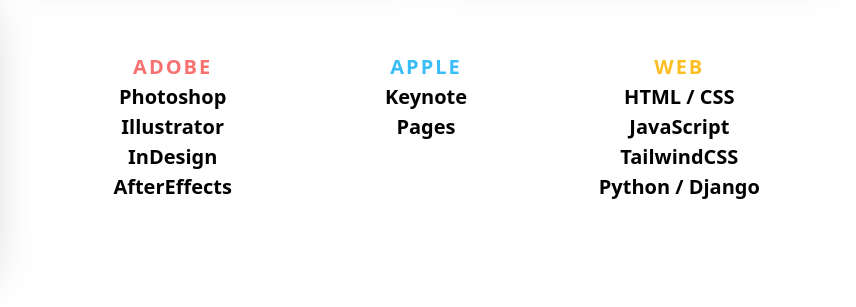
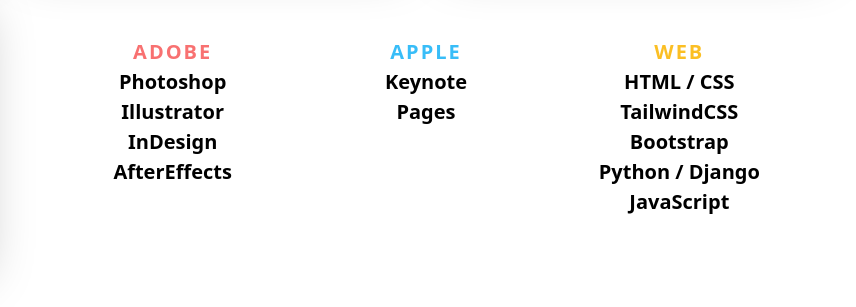
Before and after one commit to sprodi/sprodi.github.io, a website: page index.html in a window 1280 px wide. Shown: the part 1338-1645 px from the top of the page, 424-1280 px from the left. Drawn offline with nearby package versions, Linux system fonts and the light colour scheme; some packages are replaced by stand-ins of ours; a script that the page names is missing.

Commit message:
updated skills section

```diff
--- a/index.html
+++ b/index.html
@@ -205,9 +205,10 @@
             <div class="web">
                <h1 class="font-bold text-xl tracking-widest text-yellow-400 pt-10 md:pt-0">WEB</h1>
                <p class="text-xl font-semibold">HTML / CSS</p>
+               <p class="text-xl font-semibold">TailwindCSS</p>
+               <p class="text-xl font-semibold">Bootstrap</p>
+               <p class="text-xl font-semibold">Python / Django</p>
                <p class="text-xl font-semibold">JavaScript</p>
-               <p class="text-xl font-semibold">TailwindCSS</p>
-               <p class="text-xl font-semibold">Python / Django</p>
             </div>
          </div>
       </div>
```
